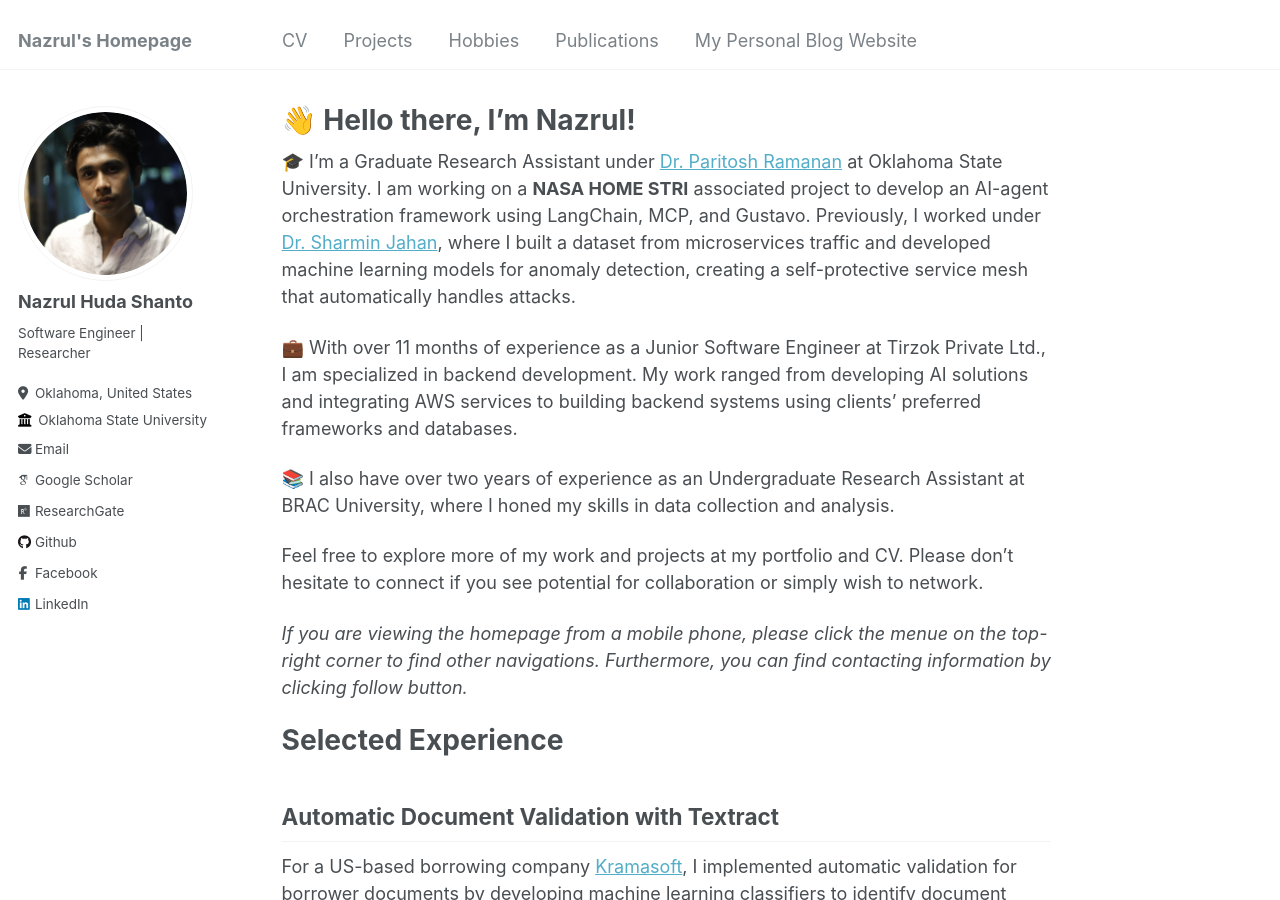
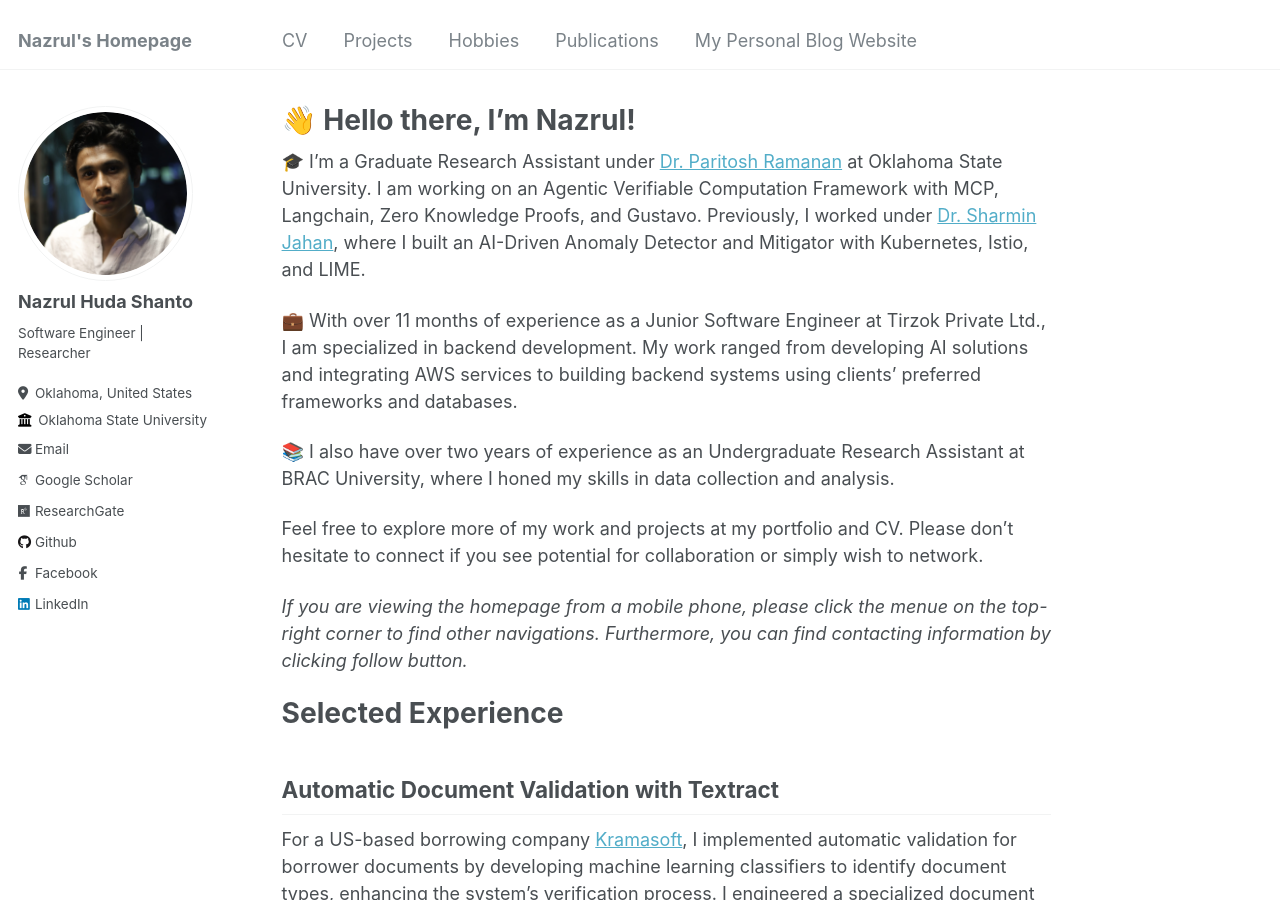
Before and after one commit to nazrulhuda/portfolio, a Jekyll site: the page built from _pages/about.md, in a window 1280 px wide and 900 px high. Built offline with Jekyll 4.4.1, drawn with Linux system fonts in a browser that asks for light colours; some web fonts are replaced.

Commit message:
Update about.md

```diff
--- a/_pages/about.md
+++ b/_pages/about.md
@@ -10,7 +10,7 @@ redirect_from:
 
 
 
-🎓 I'm a Graduate Research Assistant under [Dr. Paritosh Ramanan](https://ceat.okstate.edu/iem/people/ramanan-faculty-profile.html) at Oklahoma State University. I am working on a **NASA HOME STRI** associated project to develop an AI-agent orchestration framework using LangChain, MCP, and Gustavo. Previously, I worked under [Dr. Sharmin Jahan](https://experts.okstate.edu/sharmin.jahan), where I built a dataset from microservices traffic and developed machine learning models for anomaly detection, creating a self-protective service mesh that automatically handles attacks.
+🎓 I'm a Graduate Research Assistant under [Dr. Paritosh Ramanan](https://ceat.okstate.edu/iem/people/ramanan-faculty-profile.html) at Oklahoma State University. I am working on an Agentic Verifiable Computation Framework with MCP, Langchain, Zero Knowledge Proofs, and Gustavo. Previously, I worked under [Dr. Sharmin Jahan](https://experts.okstate.edu/sharmin.jahan), where I built an AI-Driven Anomaly Detector and Mitigator with Kubernetes, Istio, and LIME.
 
 
 💼 With over 11 months of experience as a Junior Software Engineer at Tirzok Private Ltd., I am specialized in backend development. My work ranged from developing AI solutions and integrating AWS services to building backend systems using clients' preferred frameworks and databases.
```
